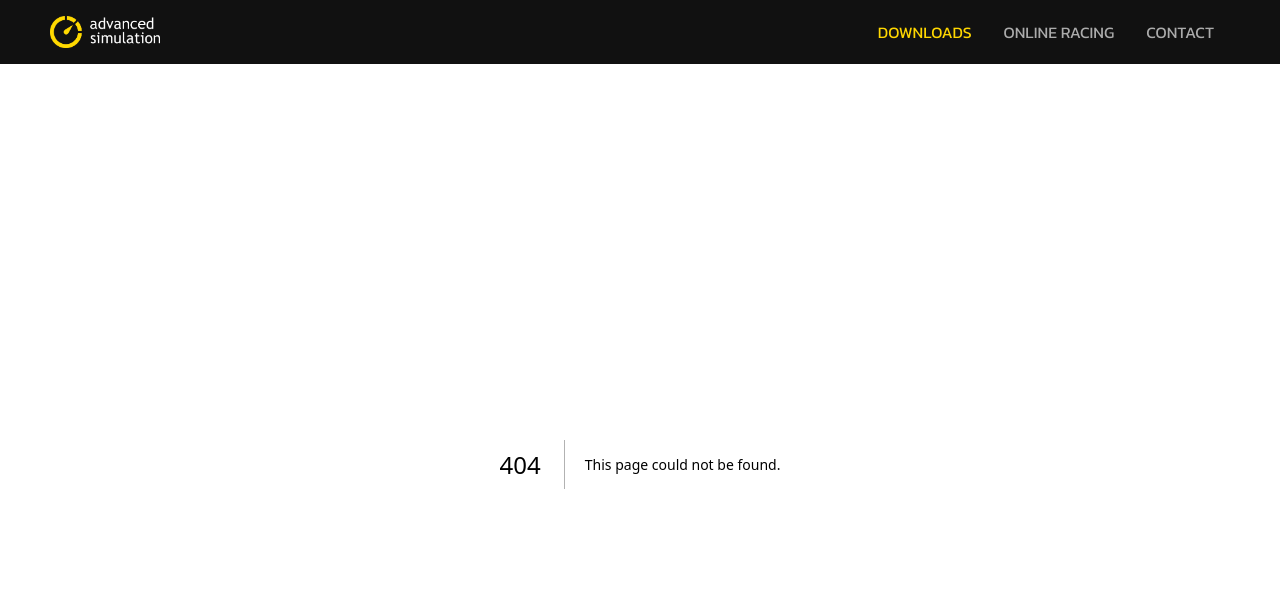
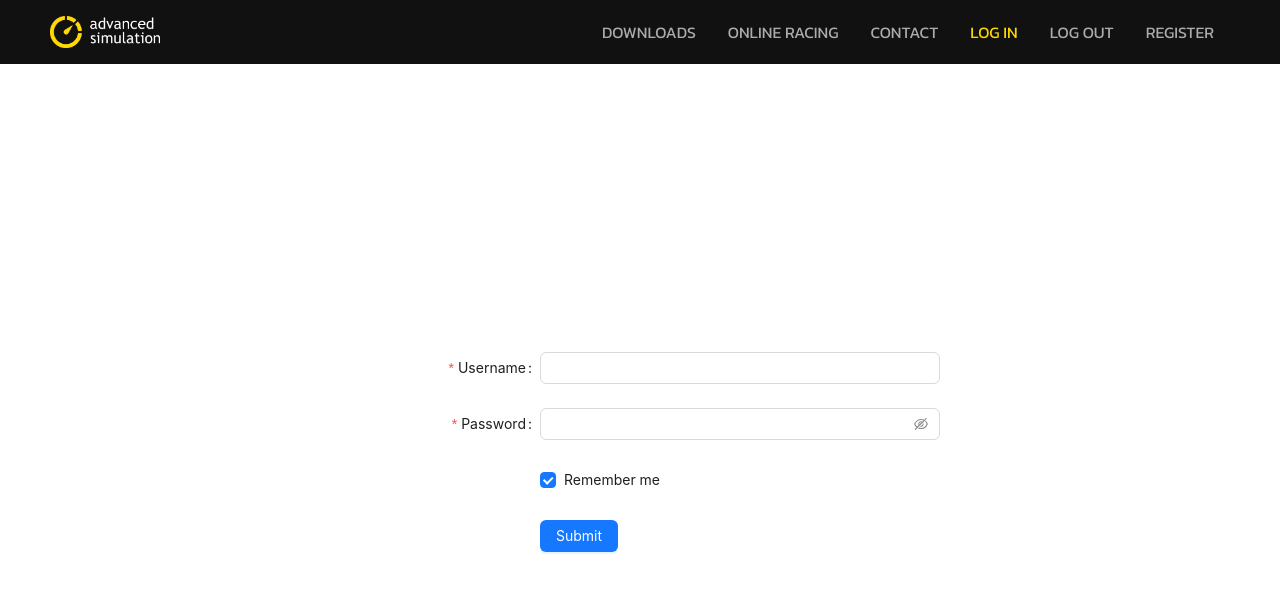
Before and after one commit to NickStepanenko/asrc-race-hub, a Next.js app: page /login in a window 1280 px wide. Before the commit this address had no page. Shown: the top 592 px of the page. Built offline with nearby package versions, Linux system fonts and the light colour scheme; no server answers.

Commit message:
Register and login pages and first auth logics added

```diff
--- /dev/null
+++ b/app/(auth)/login/Login.module.css
@@ -0,0 +1,7 @@
+.loginForm {
+  width: 100%;
+  height: 100%;
+  display: flex;
+  align-items: center;
+  justify-content: center;
+}
--- /dev/null
+++ b/app/(auth)/login/page.tsx
@@ -0,0 +1,81 @@
+"use client";
+import React, { useState } from "react";
+import { Form, Input, Button, Checkbox, Alert } from "antd";
+import styles from "./Login.module.css";
+import router from "next/router";
+
+export default function Login() {
+  const [emailClaimedError, setEmailClaimedError] = useState<Boolean>(false);
+  const [invalidCredsError, setInvalidCredsError] = useState<Boolean>(false);
+
+  const postLogin = async (values: any) => {
+    setEmailClaimedError(false);
+    setInvalidCredsError(false);
+
+    const res = await fetch('/api/auth/register', {
+      method: 'POST',
+      headers: { 'Content-Type': 'application/json' },
+      credentials: 'include',
+      body: JSON.stringify(values),
+    });
+
+    const response =  await res.json() as any;
+    console.log(response);
+
+    switch (response?.state) {
+      case 200:
+        router.push("/");
+        break;
+      case 401:
+        setInvalidCredsError(true);
+        break;
+      case 409:
+        setEmailClaimedError(true);
+        break;
+      default:
+        console.log(response);
+    }
+  };
+
+  return (
+    <div className={styles.loginForm}>
+      {emailClaimedError && <Alert message="The specified email address is already in use. Try again with another email or use it to log in." type="error" />}
+      <Form
+        name="basic"
+        labelCol={{ span: 8 }}
+        wrapperCol={{ span: 24 }}
+        style={{ minWidth: 600 }}
+        initialValues={{ remember: true }}
+        onFinish={postLogin}
+        onFinishFailed={() => {}}
+        autoComplete="off"
+      >
+        <Form.Item
+          label="Username"
+          name="username"
+          rules={[{ required: true, message: 'Please input your username!' }]}
+        >
+          <Input />
+        </Form.Item>
+
+        <Form.Item
+          label="Password"
+          name="password"
+          rules={[{ required: true, message: 'Please input your password!' }]}
+        >
+          <Input.Password />
+        </Form.Item>
+
+        <Form.Item name="remember" valuePropName="checked" label={null}>
+          <Checkbox>Remember me</Checkbox>
+        </Form.Item>
+
+        <Form.Item label={null}>
+          <Button type="primary" htmlType="submit">
+            Submit
+          </Button>
+        </Form.Item>
+      </Form>
+    </div>
+  );
+}
--- /dev/null
+++ b/app/(auth)/register/Register.module.css
@@ -0,0 +1,7 @@
+.registerForm {
+  width: 100%;
+  height: 100%;
+  display: flex;
+  align-items: center;
+  justify-content: center;
+}
--- /dev/null
+++ b/app/(auth)/register/page.tsx
@@ -0,0 +1,76 @@
+"use client";
+import React from "react";
+import { Form, Input, Button } from "antd";
+import styles from "./Register.module.css";
+import router from "next/router";
+
+export default function Register() {
+  const postRegister = async (values: any) => {
+    const res = await fetch('/api/auth/register', {
+      method: 'POST',
+      headers: { 'Content-Type': 'application/json' },
+      credentials: 'include',
+      body: JSON.stringify(values),
+    });
+
+    const response =  await res.json() as any;
+    console.log(response?.state);
+
+    switch (response?.state) {
+      case 200:
+        router.push("/");
+        break;
+      case 409:
+        // router.push("/");
+        console.log(response)
+        break;
+      default:
+        console.log(response)
+    }
+  };
+
+  return (
+    <div className={styles.registerForm}>
+      <Form
+        name="basic"
+        labelCol={{ span: 8 }}
+        wrapperCol={{ span: 24 }}
+        style={{ minWidth: 600 }}
+        initialValues={{ remember: true }}
+        onFinish={postRegister}
+        onFinishFailed={() => {}}
+        autoComplete="off"
+      >
+        <Form.Item
+          label="Username"
+          name="name"
+          rules={[{ required: true, message: 'Please input your username' }]}
+        >
+          <Input />
+        </Form.Item>
+
+        <Form.Item
+          label="Email"
+          name="email"
+          rules={[{ required: true, message: 'Please input your email' }]}
+        >
+          <Input />
+        </Form.Item>
+
+        <Form.Item
+          label="Password"
+          name="password"
+          rules={[{ required: true, message: 'Please input your password' }]}
+        >
+          <Input.Password />
+        </Form.Item>
+
+        <Form.Item label={null}>
+          <Button type="primary" htmlType="submit">
+            Submit
+          </Button>
+        </Form.Item>
+      </Form>
+    </div>
+  );
+}
--- a/app/components/MainHeader/index.tsx
+++ b/app/components/MainHeader/index.tsx
@@ -13,6 +13,9 @@ const headerMenuItems = [
   { key: "downloads", label: "Downloads" },
   { key: "online_racing", label: "Online Racing" },
   { key: "contact", label: "Contact" },
+  { key: "login", label: "Log In" },
+  { key: "logout", label: "Log Out" },
+  { key: "register", label: "Register" },
 ];
 
 export default function MainHeader() {
@@ -23,6 +26,9 @@ export default function MainHeader() {
     if (p.startsWith("/downloads")) return "downloads";
     if (p.startsWith("/online_racing")) return "online_racing";
     if (p.startsWith("/contact")) return "contact";
+    if (p.startsWith("/login")) return "login";
+    if (p.startsWith("/logout")) return "logout";
+    if (p.startsWith("/register")) return "register";
     return "downloads";
   };
 
@@ -39,6 +45,15 @@ export default function MainHeader() {
       case "contact":
         router.push("/contact");
         break;
+      case "login":
+        router.push("/login");
+        break;
+      case "logout":
+        router.push("/logout");
+        break;
+      case "register":
+        router.push("/register");
+        break;
       default:
         break;
     }
@@ -46,7 +61,7 @@ export default function MainHeader() {
 
   return (
     <Header className={styles.sticky}>
-      <Link href="/" className={styles.logo} aria-label="Home">
+      <Link href="/downloads" className={styles.logo} aria-label="Home">
         <Image
           src="/img/logo_advanced_simulation_wy.png"
           alt="Advanced Simulation"
--- a/app/layout.tsx
+++ b/app/layout.tsx
@@ -3,7 +3,9 @@ import type { Metadata } from "next";
 import { Kanit } from "next/font/google";
 import "./globals.css";
 import "antd/dist/reset.css";
+
 import MainHeader from './components/MainHeader';
+import AuthProvider from './providers/AuthProvider';
 
 const kanit = Kanit({
   variable: "--font-kanit",
@@ -16,16 +18,19 @@ export const metadata: Metadata = {
   description: "Single-page hub built with Next.js and Ant Design",
 };
 
-export default function RootLayout({
+export default async function RootLayout({
   children,
 }: Readonly<{
   children: React.ReactNode;
 }>) {
+
   return (
     <html lang="en">
       <body className={`${kanit.variable} antialiased`}>
         <MainHeader />
-        {children}
+        <AuthProvider>
+          {children}
+        </AuthProvider>
       </body>
     </html>
   );
--- /dev/null
+++ b/app/providers/AuthProvider.tsx
@@ -0,0 +1,21 @@
+// app/providers/AuthProvider.tsx
+'use client';
+import { createContext, useContext, useEffect, useState } from 'react';
+
+type AuthState = { user: { id: number; email: string; name?: string } | null; loading: boolean; };
+
+const AuthContext = createContext<AuthState>({ user: null, loading: true });
+export const useAuth = () => useContext(AuthContext);
+
+export default function AuthProvider({ children }: { children: React.ReactNode }) {
+  const [state, setState] = useState<AuthState>({ user: null, loading: true });
+
+  useEffect(() => {
+    fetch('/api/auth/me', { credentials: 'include', cache: 'no-store' })
+      .then((res) => (res.ok ? res.json() : null))
+      .then((data) => setState({ user: data?.user ?? null, loading: false }))
+      .catch(() => setState({ user: null, loading: false }));
+  }, []);
+
+  return <AuthContext.Provider value={state}>{children}</AuthContext.Provider>;
+}
```
Also changed, not shown: 2 other files (tests, documents, lock files or other folders).
